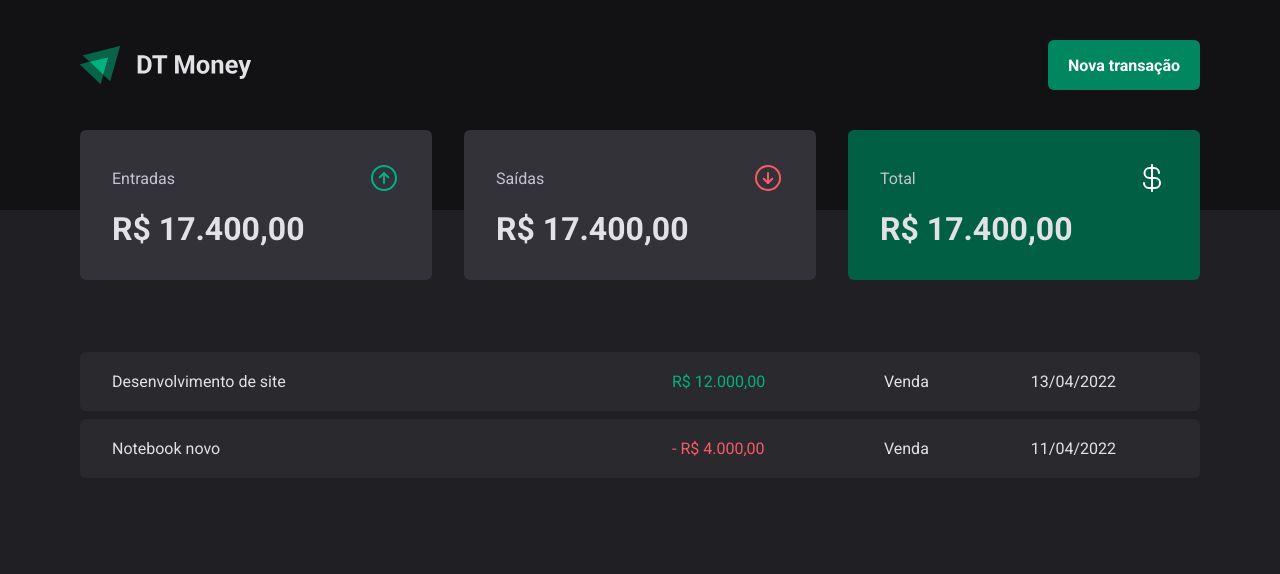
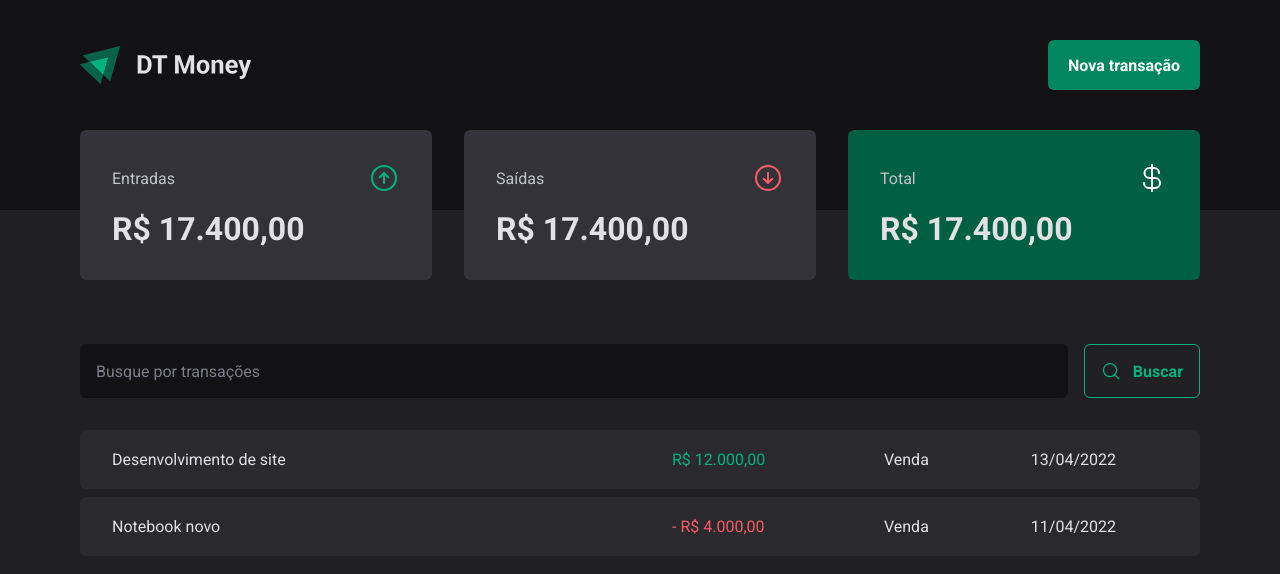
Before and after one commit to LuisRuda/ignite-reactjs-03-dt-money, a React (Vite) app: page / in a window 1280 px wide. Shown: the top 574 px of the page. Built offline with nearby package versions, Linux system fonts and the light colour scheme.

Commit message:
feature: created search form component

```diff
--- /dev/null
+++ b/src/pages/Transactions/components/SearchForm/index.tsx
@@ -0,0 +1,15 @@
+import { MagnifyingGlass } from 'phosphor-react'
+
+import { SearchFormContainer } from './styles'
+
+export function SearchForm() {
+  return (
+    <SearchFormContainer>
+      <input type="text" placeholder="Busque por transações" />
+      <button type="submit">
+        <MagnifyingGlass size={20} />
+        Buscar
+      </button>
+    </SearchFormContainer>
+  )
+}
--- /dev/null
+++ b/src/pages/Transactions/components/SearchForm/styles.ts
@@ -0,0 +1,39 @@
+import styled from 'styled-components'
+
+export const SearchFormContainer = styled.form`
+  display: flex;
+  gap: 1rem;
+
+  input {
+    flex: 1;
+    border-radius: 6px;
+    border: 0;
+    color: ${(props) => props.theme['gray-300']};
+    background: ${(props) => props.theme['gray-900']};
+    padding: 1rem;
+
+    &::placeholder {
+      color: ${(props) => props.theme['gray-500']};
+    }
+  }
+
+  button {
+    display: flex;
+    align-items: center;
+    gap: 0.75rem;
+    padding: 1rem;
+    background: transparent;
+    color: ${(props) => props.theme['green-300']};
+    border: 1px solid ${(props) => props.theme['green-300']};
+    font-weight: bold;
+    border-radius: 6px;
+    cursor: pointer;
+
+    &:hover {
+      color: ${(props) => props.theme.white};
+      background: ${(props) => props.theme['green-500']};
+      border-color: ${(props) => props.theme['green-500']};
+      transition: background-color 0.2s, color 0.2s, border-color 0.2s;
+    }
+  }
+`
--- a/src/pages/Transactions/index.tsx
+++ b/src/pages/Transactions/index.tsx
@@ -1,4 +1,5 @@
 import { Header, Summary } from '../../components'
+import { SearchForm } from './components/SearchForm'
 import {
   TransactionsContainer,
   TransactionsTable,
@@ -12,6 +13,8 @@
       <Summary />
 
       <TransactionsContainer>
+        <SearchForm />
+
         <TransactionsTable>
           <tbody>
             <tr>
```
